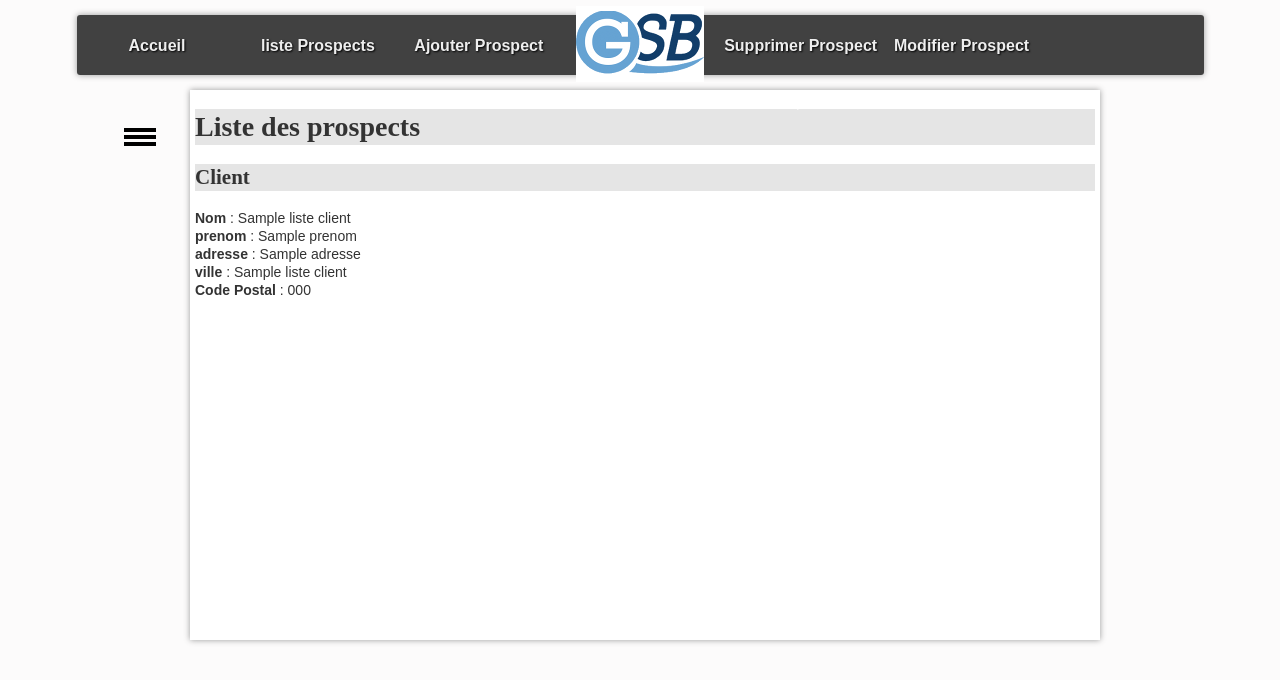
After one commit to pierrebraem/Mission1, a PHP site: template vue/vueListeClient.php in a window 1280 px wide. The commit adds this page. Shown: the top 680 px of the page. Run offline with PHP 8.4, Linux system fonts and the light colour scheme; the template is opened without the code that fills it: most values are stand-ins (such as "Sample title", 1, 10 or a date in 2020).

Commit message:
AJout de la liste des clients

```diff
--- a/controleur/controleurPrincipal.php
+++ b/controleur/controleurPrincipal.php
@@ -9,6 +9,7 @@ function controleurPrincipal($action) {
     $lesActions["ajout"] = "ajoutProspect.php";
     $lesActions["modifie"] = "modifieProspect.php";
     $lesActions["supprime"] = "supprimeProspect.php";
+    $lesActions["listeclient"] = "listeClient.php";
 
     if (array_key_exists($action, $lesActions)) {
         return $lesActions[$action];
--- a/vue/entete.html.php
+++ b/vue/entete.html.php
@@ -12,19 +12,17 @@
         <link href="https://fonts.googleapis.com/css?family=Lobster" rel="stylesheet">
     </head>
     <body>
-    <nav class="navbar navbar-expand-lg navbar-light bg-light">
-        <ul id="navbar-nav">
-            <li class="nav-item active"><a class="nav-link" href="./?action=default">Accueil</a></li>
-            <li class="nav-item dropdown">
-                <a class="nav-link dropdown-toggle" href="#" id="navbarDropdownMenuLink" data-toggle="dropdown" aria-haspopup="true" aria-expanded="false">Prospects</a>
-                <div class="dropdown-menu" aria-labelledby="navbarDropdownMenuLink">
-                    <a class="dropdown-item" href="./?action=liste">liste Prospects</a>
-                    <a class="dropdown-item" href="./?action=ajout">Ajouter Prospect</a>
-                    <a class="dropdown-item" href="./?action=supprime">Supprimer Prospect</a>
-                    <a class="dropdown-item" href="./?action=modifie">Modifier Prospect</a>
-                </div>
-            </li>
+    <nav>
+
+        <ul id="menuGeneral">
+            <li><a href="./?action=default">Accueil</a></li>
+            <li><a href="./?action=liste">liste Prospects</a></li>
+            <li><a href="./?action=ajout">Ajouter Prospect</a></li>
+
             <li id="logo"><a href="./?action=default"><img src="images/logoBarre.png" alt="logo" /></a></li>
+            <li><a href="./?action=supprime">Supprimer Prospect</a>></li>
+            <li><a href="./?action=modifie">Modifier Prospect</a></li>
+            <li></li>
         </ul>
     </nav>
     <div id="bouton">
--- /dev/null
+++ b/vue/vueListeClient.php
@@ -0,0 +1,23 @@
+<h1>Liste des prospects</h1>
+
+<?php
+foreach ($listeClient as $unclient)
+{
+?>
+    <div class="prospect">
+        <h2 id="adresse">
+            Client
+        </h2>
+    <p>
+        <strong>Nom</strong> : <?php echo $unclient['praticienNom']; ?><br />
+        <strong>prenom</strong> : <?php echo $unclient['prenom']; ?><br />
+        <strong>adresse</strong> : <?php echo $unclient['adresse']; ?><br />
+        <strong>ville</strong> : <?php echo $unclient['villeNom']; ?><br />
+        <strong>Code Postal</strong> : <?php echo $unclient['code_postal']; ?><br />
+        </p>
+    </div>
+
+
+    <?php
+}
+?>
```
Also changed, not shown: controleur/listeClient.php (added, +22 -0 lines), modele/bd.listeClient.inc.php (added, +53 -0 lines).
